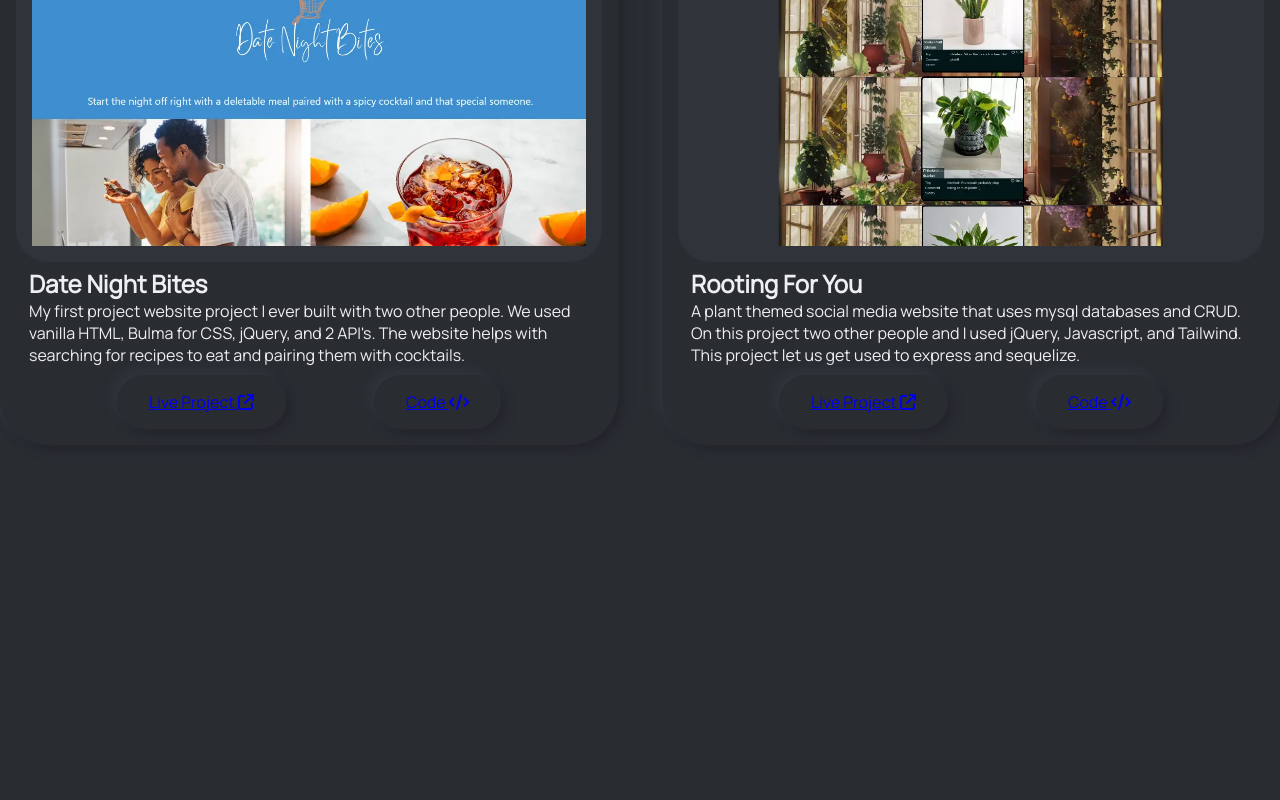
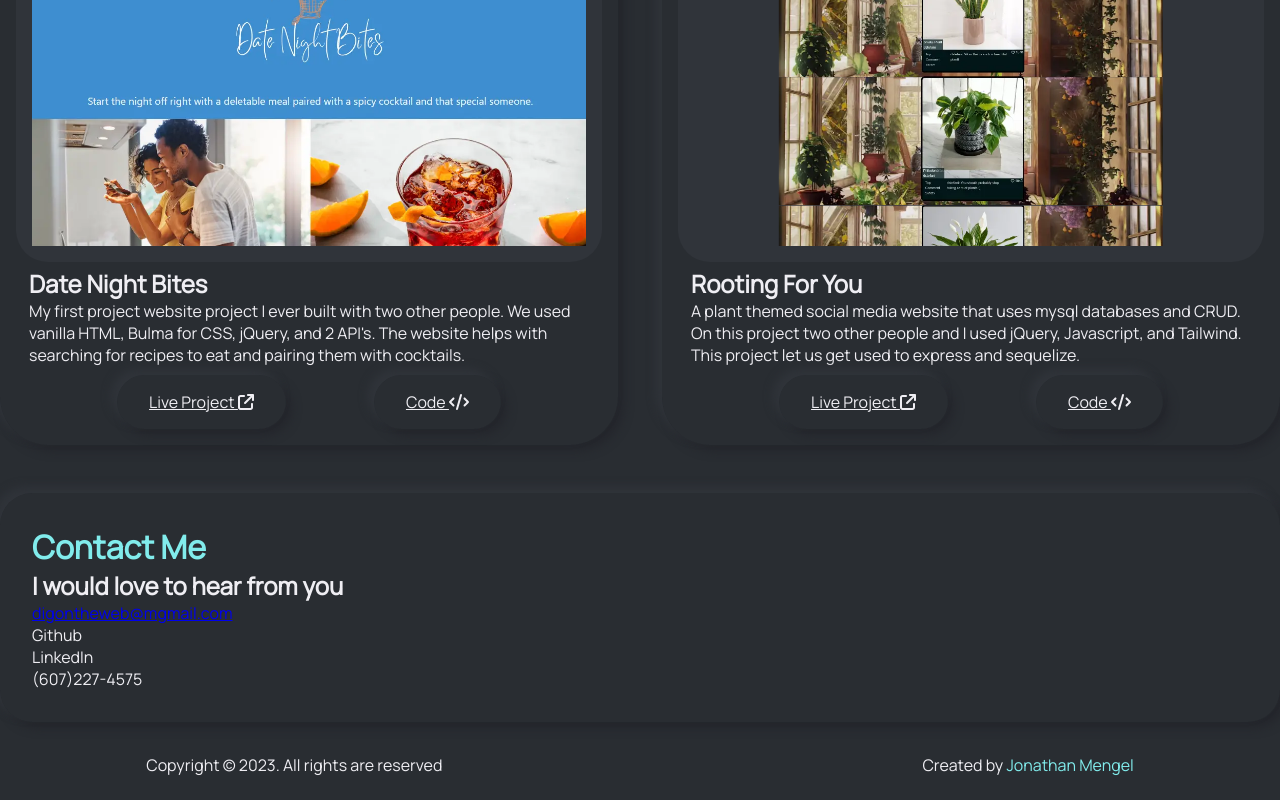
Before and after one commit to digggggg/portfolio-website, a React (Vite) app: page / in a window 1280 px wide. Shown: the part 1038-1838 px from the top of the page. Before the commit the page ends 1531 px from the top, so only its background shows below. Built offline with nearby package versions, Linux system fonts and the light colour scheme.

Commit message:
added footer and base for contact me page

```diff
--- a/src/App.jsx
+++ b/src/App.jsx
@@ -14,8 +14,8 @@ export default function App() {
       <Home />
       <About />
       <Projects />
-      {/* <Contact /> */}
-      {/* <Footer /> */}
+      <Contact />
+      <Footer />
     </div>
   );
 }
--- a/src/components/Contact.jsx
+++ b/src/components/Contact.jsx
@@ -1,5 +1,30 @@
 import React from "react";
-
+import "../css/Contact.css";
 export default function Contact() {
-  return <div class="contact">This is the Contact component</div>;
+  return (
+    <div className="contact--container" id="contact">
+      <div className="contact">
+        <h2 style={{ color: "#81ecec" }}>Contact Me</h2>
+        <h3>I would love to hear from you</h3>
+        <div>
+          <div>
+            <a href="mailto:digontheweb@gmail.com">digontheweb@mgmail.com</a>
+            <a></a>
+          </div>
+          <div>
+            <a>Github</a>
+            <a></a>
+          </div>
+          <div>
+            <a>LinkedIn</a>
+            <a></a>
+          </div>
+          <div>
+            <a>(607)227-4575</a>
+            <a></a>
+          </div>
+        </div>
+      </div>
+    </div>
+  );
 }
--- a/src/components/Footer.jsx
+++ b/src/components/Footer.jsx
@@ -1,5 +1,14 @@
 import React from "react";
-
+import "../css/Footer.css";
 export default function Footer() {
-  return <div class="footer">This is the footer</div>;
+  return (
+    <div className="footer--container">
+      <div className="footer">
+        <p>Copyright © 2023. All rights are reserved</p>
+        <p>
+          Created by <span style={{ color: "#81ecec" }}>Jonathan Mengel</span>
+        </p>
+      </div>
+    </div>
+  );
 }
--- /dev/null
+++ b/src/css/Contact.css
@@ -0,0 +1,27 @@
+* {
+  margin: 0;
+  padding: 0;
+}
+
+.contact--container {
+  display: flex;
+  justify-content: center;
+  font-family: "Manrope", sans-serif;
+  margin-bottom: 2rem;
+}
+
+.contact {
+  width: 77rem;
+  max-width: 77rem;
+  box-shadow: -6px -6px 10px 0 #30343a, 6px 6px 10px 0 #24262c;
+  padding: 2rem;
+  border-radius: 2rem;
+}
+
+.contact h3 {
+  font-size: 1.5rem;
+}
+
+.contact h2 {
+  font-size: 2rem;
+}
--- /dev/null
+++ b/src/css/Footer.css
@@ -0,0 +1,17 @@
+* {
+  margin: 0;
+  padding: 0;
+}
+
+.footer--container {
+  display: flex;
+  font-family: "Manrope", sans-serif;
+  justify-content: center;
+  margin-bottom: 1.5rem;
+}
+
+.footer {
+  display: flex;
+  align-items: center;
+  gap: 30rem;
+}
--- a/src/css/Project.css
+++ b/src/css/Project.css
@@ -18,7 +18,6 @@
 .project--links {
   display: flex;
   text-decoration: none;
-  color: #efeef3;
   justify-content: space-evenly;
 }
 
@@ -27,6 +26,7 @@
   padding: 1rem 2rem 1rem 2rem;
   box-shadow: -6px -6px 10px 0 #30343a, 6px 6px 10px 0 #24262c;
   border-radius: 3rem;
+  color: #efeef3;
 }
 
 .project--links a:hover {
```
